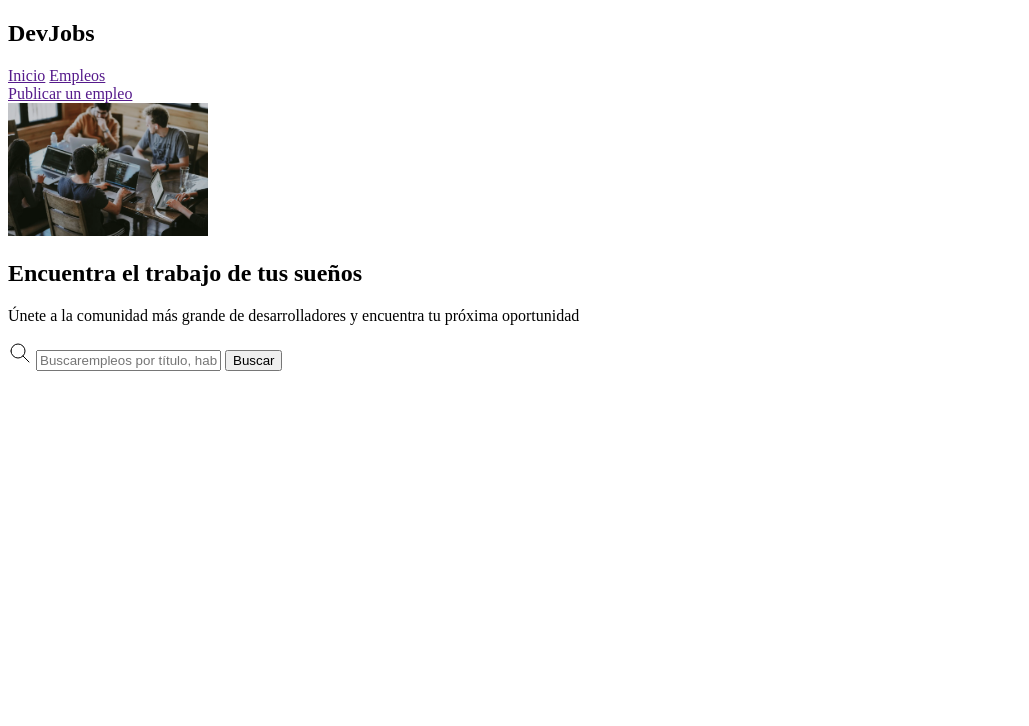
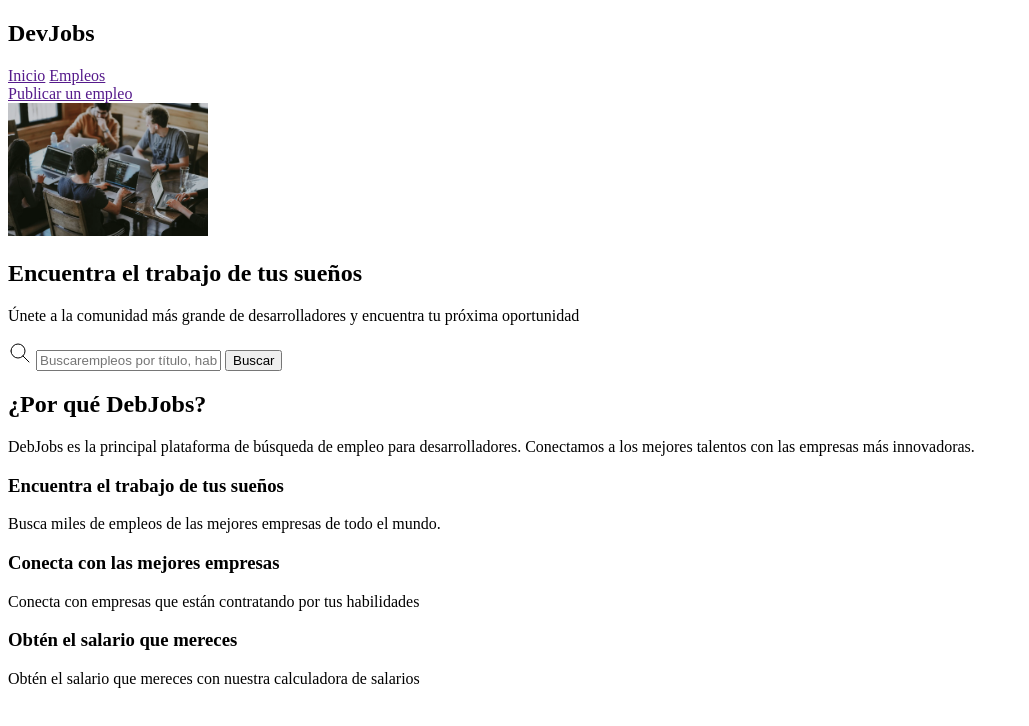
Before and after one commit to AlbertoTrevizo/DevJobs, a plain HTML site: page index.html in a window 1280 px wide. Shown: the whole page, without its empty margins (0-1029 px from the left). Drawn offline with Linux system fonts and the light colour scheme.

Commit message:
Add sections

```diff
--- a/index.html
+++ b/index.html
@@ -36,6 +36,28 @@
                     <button type="submit">Buscar</button>
                 </form>
             </section>
+
+            <section>
+                <header>
+                    <h2>¿Por qué DebJobs?</h2>
+                    <p>DebJobs es la principal plataforma de búsqueda de empleo para desarrolladores. Conectamos a los mejores talentos con las empresas más innovadoras.</p>
+                </header>
+            </section>
+
+            <article>
+                <h3>Encuentra el trabajo de tus sueños</h3>
+                <p>Busca miles de empleos de las mejores empresas de todo el mundo.</p>
+            </article>
+
+            <article>
+                <h3>Conecta con las mejores empresas</h3>
+                <p>Conecta con empresas que están contratando por tus habilidades</p>
+            </article>
+
+            <article>
+                <h3>Obtén el salario que mereces</h3>
+                <p>Obtén el salario que mereces con nuestra calculadora de salarios</p>
+            </article>
         </main>
 
         <footer>
```
